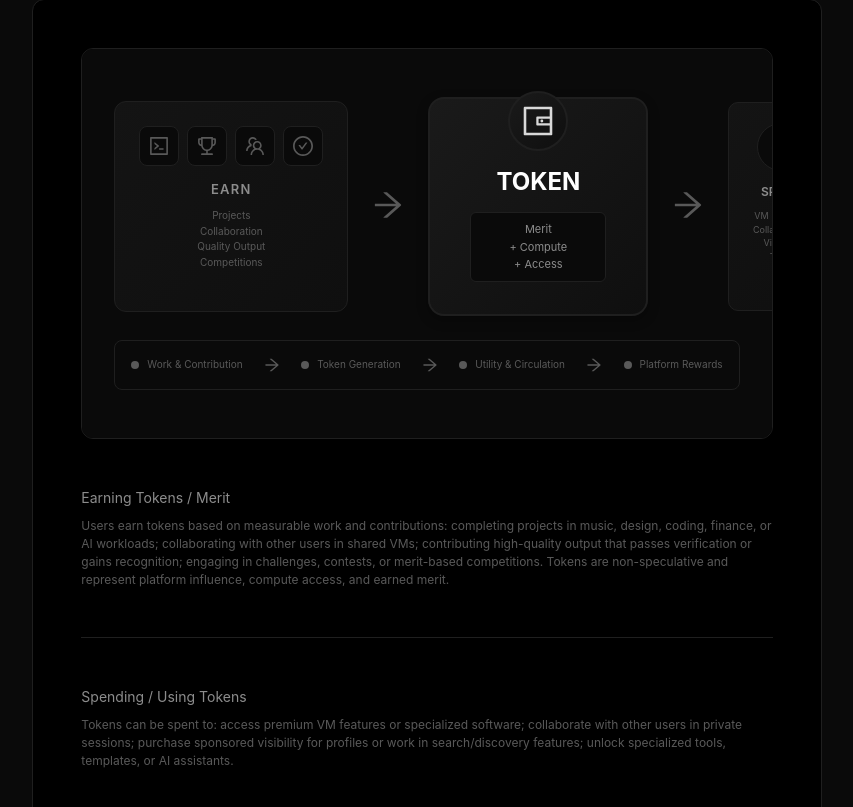
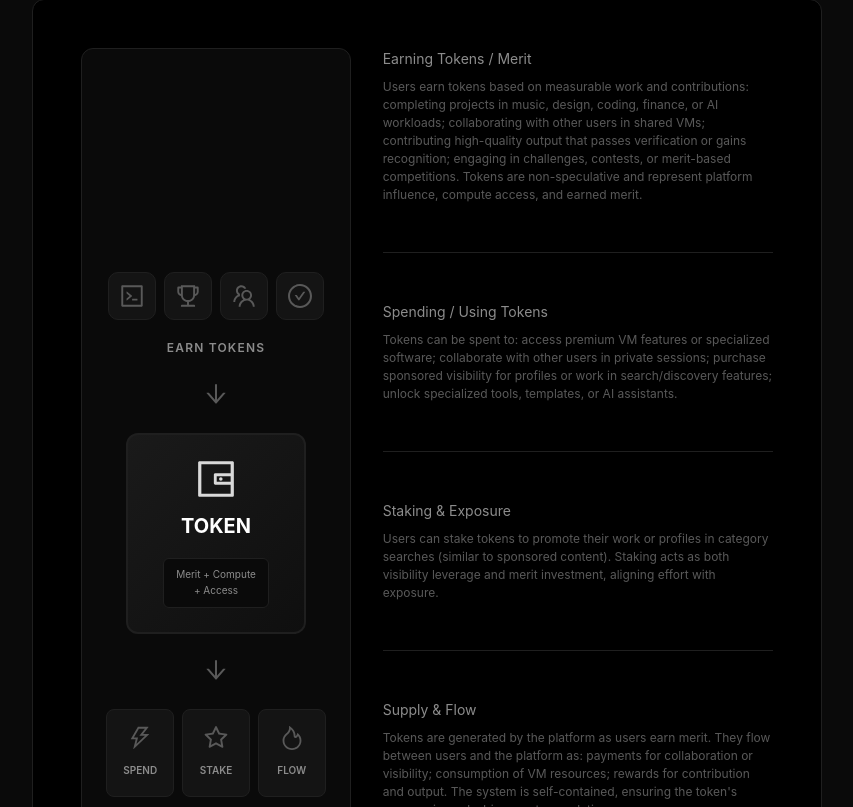
Before and after one commit to oldwestsolutions/oldoldwest, a Next.js app: page / in a window 1280 px wide. Shown: the part 3053-3860 px from the top of the page, without its empty margins (213-1066 px from the left). Built offline with nearby package versions, Linux system fonts and the light colour scheme.

Commit message:
Redesign tokenomics modal: illustration on left, text content on right side-by-side matching balance rate section style

```diff
--- a/src/app/page.tsx
+++ b/src/app/page.tsx
@@ -561,131 +561,101 @@ export default function Home() {
                 }}
                 bodyStyle={{ padding: 48 }}
               >
-                {/* Visual Tokenomics Flow Illustration - Horizontal Flow */}
+                <Row gutter={[32, 32]}>
+                  {/* Left: Visual Illustration */}
+                  <Col xs={24} lg={10}>
                     <div style={{
                       background: '#0a0a0a',
                       border: '1px solid #1f1f1f',
                       borderRadius: 12,
-                  padding: '48px 32px',
-                  marginBottom: 48,
-                  overflowX: 'auto'
+                      padding: '32px 24px',
+                      height: '100%',
+                      display: 'flex',
+                      flexDirection: 'column',
+                      justifyContent: 'center'
                     }}>
-                  <Row gutter={[24, 24]} align="middle" justify="center" style={{ flexWrap: 'nowrap', minWidth: 'max-content' }}>
-                    {/* Left: Earning Section */}
-                    <Col flex="0 0 auto">
-                      <div style={{
-                        padding: '24px',
-                        background: 'linear-gradient(135deg, #141414 0%, #0f0f0f 100%)',
-                        border: '1px solid #1f1f1f',
-                        borderRadius: 12,
-                        minWidth: 200,
-                        textAlign: 'center'
-                      }}>
-                        <div style={{ marginBottom: 16 }}>
+                      {/* Earning Section */}
+                      <div style={{ textAlign: 'center', marginBottom: 24 }}>
                         <div style={{
                           display: 'flex',
                           justifyContent: 'center',
                           gap: 8,
-                            marginBottom: 12,
+                          marginBottom: 16,
                           flexWrap: 'wrap'
                         }}>
                           <div style={{
-                              width: 40,
-                              height: 40,
-                              background: '#0a0a0a',
+                            width: 48,
+                            height: 48,
+                            background: '#141414',
                             border: '1px solid #1f1f1f',
-                              borderRadius: 8,
+                            borderRadius: 10,
                             display: 'flex',
                             alignItems: 'center',
                             justifyContent: 'center'
                           }}>
-                              <CodeOutlined style={{ fontSize: 20, color: '#595959' }} />
+                            <CodeOutlined style={{ fontSize: 24, color: '#595959' }} />
                           </div>
                           <div style={{
-                              width: 40,
-                              height: 40,
-                              background: '#0a0a0a',
+                            width: 48,
+                            height: 48,
+                            background: '#141414',
                             border: '1px solid #1f1f1f',
-                              borderRadius: 8,
+                            borderRadius: 10,
                             display: 'flex',
                             alignItems: 'center',
                             justifyContent: 'center'
                           }}>
-                              <TrophyOutlined style={{ fontSize: 20, color: '#595959' }} />
+                            <TrophyOutlined style={{ fontSize: 24, color: '#595959' }} />
                           </div>
                           <div style={{
-                              width: 40,
-                              height: 40,
-                              background: '#0a0a0a',
+                            width: 48,
+                            height: 48,
+                            background: '#141414',
                             border: '1px solid #1f1f1f',
-                              borderRadius: 8,
+                            borderRadius: 10,
                             display: 'flex',
                             alignItems: 'center',
                             justifyContent: 'center'
                           }}>
-                              <TeamOutlined style={{ fontSize: 20, color: '#595959' }} />
+                            <TeamOutlined style={{ fontSize: 24, color: '#595959' }} />
                           </div>
                           <div style={{
-                              width: 40,
-                              height: 40,
-                              background: '#0a0a0a',
+                            width: 48,
+                            height: 48,
+                            background: '#141414',
                             border: '1px solid #1f1f1f',
-                              borderRadius: 8,
+                            borderRadius: 10,
                             display: 'flex',
                             alignItems: 'center',
                             justifyContent: 'center'
                           }}>
-                              <CheckCircleOutlined style={{ fontSize: 20, color: '#595959' }} />
+                            <CheckCircleOutlined style={{ fontSize: 24, color: '#595959' }} />
                           </div>
                         </div>
-                          <Text style={{ color: '#8c8c8c', fontSize: 13, textTransform: 'uppercase', letterSpacing: '0.1em', fontWeight: 600 }}>
-                            EARN
+                        <Text style={{ color: '#8c8c8c', fontSize: 12, textTransform: 'uppercase', letterSpacing: '0.1em', fontWeight: 600 }}>
+                          EARN TOKENS
                         </Text>
-                          <div style={{ marginTop: 8 }}>
-                            <Text style={{ color: '#595959', fontSize: 10, display: 'block' }}>Projects</Text>
-                            <Text style={{ color: '#595959', fontSize: 10, display: 'block' }}>Collaboration</Text>
-                            <Text style={{ color: '#595959', fontSize: 10, display: 'block' }}>Quality Output</Text>
-                            <Text style={{ color: '#595959', fontSize: 10, display: 'block' }}>Competitions</Text>
                       </div>
+
+                      {/* Arrow Down */}
+                      <div style={{ textAlign: 'center', marginBottom: 24 }}>
+                        <ArrowDownOutlined style={{ fontSize: 24, color: '#595959' }} />
                       </div>
-                      </div>
-                    </Col>
 
-                    {/* Arrow Right */}
-                    <Col flex="0 0 auto">
-                      <ArrowRightOutlined style={{ fontSize: 32, color: '#595959' }} />
-                    </Col>
-
-                    {/* Center: Token Hub */}
-                    <Col flex="0 0 auto">
+                      {/* Token Hub */}
+                      <div style={{ textAlign: 'center', marginBottom: 24 }}>
                         <div style={{
-                        padding: '32px 40px',
+                          display: 'inline-flex',
+                          flexDirection: 'column',
+                          alignItems: 'center',
+                          padding: '24px 32px',
                           background: 'linear-gradient(135deg, #1a1a1a 0%, #0f0f0f 100%)',
                           border: '2px solid #1f1f1f',
-                        borderRadius: 16,
-                        minWidth: 220,
-                        textAlign: 'center',
-                        position: 'relative',
-                        boxShadow: '0 4px 12px rgba(0, 0, 0, 0.3)'
+                          borderRadius: 12,
+                          minWidth: 180
                         }}>
-                        <div style={{
-                          position: 'absolute',
-                          top: -8,
-                          left: '50%',
-                          transform: 'translateX(-50%)',
-                          width: 60,
-                          height: 60,
-                          background: 'linear-gradient(135deg, #1a1a1a 0%, #0f0f0f 100%)',
-                          border: '2px solid #1f1f1f',
-                          borderRadius: '50%',
-                          display: 'flex',
-                          alignItems: 'center',
-                          justifyContent: 'center'
-                        }}>
-                          <WalletOutlined style={{ fontSize: 32, color: '#d9d9d9' }} />
-                        </div>
-                        <div style={{ marginTop: 32 }}>
-                          <Text style={{ color: '#ffffff', fontSize: 24, fontWeight: 700, marginBottom: 8, display: 'block' }}>
+                          <WalletOutlined style={{ fontSize: 40, color: '#d9d9d9', marginBottom: 12 }} />
+                          <Text style={{ color: '#ffffff', fontSize: 20, fontWeight: 700, marginBottom: 8 }}>
                             TOKEN
                           </Text>
                           <div style={{
@@ -693,170 +663,63 @@ export default function Home() {
                             background: '#0a0a0a',
                             border: '1px solid #1f1f1f',
                             borderRadius: 6,
-                            marginTop: 12
+                            marginTop: 8
                           }}>
-                            <Text style={{ color: '#8c8c8c', fontSize: 11, display: 'block' }}>Merit</Text>
-                            <Text style={{ color: '#8c8c8c', fontSize: 11, display: 'block' }}>+ Compute</Text>
-                            <Text style={{ color: '#8c8c8c', fontSize: 11, display: 'block' }}>+ Access</Text>
-                          </div>
-                        </div>
-                      </div>
-                    </Col>
-
-                    {/* Arrow Right */}
-                    <Col flex="0 0 auto">
-                      <ArrowRightOutlined style={{ fontSize: 32, color: '#595959' }} />
-                    </Col>
-
-                    {/* Right: Three Paths */}
-                    <Col flex="1 1 auto">
-                      <Row gutter={[12, 12]} style={{ width: '100%' }}>
-                        <Col xs={24} sm={8}>
-                          <div style={{
-                            padding: '20px 16px',
-                            background: 'linear-gradient(135deg, #141414 0%, #0f0f0f 100%)',
-                            border: '1px solid #1f1f1f',
-                            borderRadius: 10,
-                            textAlign: 'center',
-                            height: '100%',
-                            position: 'relative'
-                          }}>
-                            <div style={{
-                              width: 48,
-                              height: 48,
-                              background: '#0a0a0a',
-                              border: '1px solid #1f1f1f',
-                              borderRadius: '50%',
-                              display: 'flex',
-                              alignItems: 'center',
-                              justifyContent: 'center',
-                              margin: '0 auto 12px'
-                            }}>
-                              <ThunderboltOutlined style={{ fontSize: 24, color: '#595959' }} />
-                            </div>
-                            <Text style={{ color: '#8c8c8c', fontSize: 12, display: 'block', marginBottom: 8, fontWeight: 600 }}>
-                              SPEND
-                            </Text>
-                            <div style={{ marginTop: 8 }}>
-                              <Text style={{ color: '#595959', fontSize: 9, display: 'block', lineHeight: 1.5 }}>VM Features</Text>
-                              <Text style={{ color: '#595959', fontSize: 9, display: 'block', lineHeight: 1.5 }}>Collaboration</Text>
-                              <Text style={{ color: '#595959', fontSize: 9, display: 'block', lineHeight: 1.5 }}>Visibility</Text>
-                              <Text style={{ color: '#595959', fontSize: 9, display: 'block', lineHeight: 1.5 }}>Tools</Text>
-                            </div>
-                          </div>
-                        </Col>
-                        <Col xs={24} sm={8}>
-                          <div style={{
-                            padding: '20px 16px',
-                            background: 'linear-gradient(135deg, #141414 0%, #0f0f0f 100%)',
-                            border: '1px solid #1f1f1f',
-                            borderRadius: 10,
-                            textAlign: 'center',
-                            height: '100%',
-                            position: 'relative'
-                          }}>
-                            <div style={{
-                              width: 48,
-                              height: 48,
-                              background: '#0a0a0a',
-                              border: '1px solid #1f1f1f',
-                              borderRadius: '50%',
-                              display: 'flex',
-                              alignItems: 'center',
-                              justifyContent: 'center',
-                              margin: '0 auto 12px'
-                            }}>
-                              <StarOutlined style={{ fontSize: 24, color: '#595959' }} />
-                            </div>
-                            <Text style={{ color: '#8c8c8c', fontSize: 12, display: 'block', marginBottom: 8, fontWeight: 600 }}>
-                              STAKE
-                            </Text>
-                            <div style={{ marginTop: 8 }}>
-                              <Text style={{ color: '#595959', fontSize: 9, display: 'block', lineHeight: 1.5 }}>Promote Work</Text>
-                              <Text style={{ color: '#595959', fontSize: 9, display: 'block', lineHeight: 1.5 }}>Category Search</Text>
-                              <Text style={{ color: '#595959', fontSize: 9, display: 'block', lineHeight: 1.5 }}>Visibility</Text>
-                              <Text style={{ color: '#595959', fontSize: 9, display: 'block', lineHeight: 1.5 }}>Leverage</Text>
-                            </div>
-                          </div>
-                        </Col>
-                        <Col xs={24} sm={8}>
-                          <div style={{
-                            padding: '20px 16px',
-                            background: 'linear-gradient(135deg, #141414 0%, #0f0f0f 100%)',
-                            border: '1px solid #1f1f1f',
-                            borderRadius: 10,
-                            textAlign: 'center',
-                            height: '100%',
-                            position: 'relative'
-                          }}>
-                            <div style={{
-                              width: 48,
-                              height: 48,
-                              background: '#0a0a0a',
-                              border: '1px solid #1f1f1f',
-                              borderRadius: '50%',
-                              display: 'flex',
-                              alignItems: 'center',
-                              justifyContent: 'center',
-                              margin: '0 auto 12px'
-                            }}>
-                              <FireOutlined style={{ fontSize: 24, color: '#595959' }} />
-                            </div>
-                            <Text style={{ color: '#8c8c8c', fontSize: 12, display: 'block', marginBottom: 8, fontWeight: 600 }}>
-                              FLOW
-                            </Text>
-                            <div style={{ marginTop: 8 }}>
-                              <Text style={{ color: '#595959', fontSize: 9, display: 'block', lineHeight: 1.5 }}>Platform Rewards</Text>
-                              <Text style={{ color: '#595959', fontSize: 9, display: 'block', lineHeight: 1.5 }}>Resource Consumption</Text>
-                              <Text style={{ color: '#595959', fontSize: 9, display: 'block', lineHeight: 1.5 }}>Self-Contained</Text>
-                              <Text style={{ color: '#595959', fontSize: 9, display: 'block', lineHeight: 1.5 }}>Ecosystem</Text>
-                            </div>
-                          </div>
-                        </Col>
-                      </Row>
-                    </Col>
-                  </Row>
-
-                  {/* Flow Lines */}
-                  <div style={{
-                    position: 'relative',
-                    marginTop: 24,
-                    padding: '16px',
-                    background: '#0a0a0a',
-                    border: '1px solid #1f1f1f',
-                    borderRadius: 8
-                  }}>
-                    <div style={{
-                      display: 'flex',
-                      justifyContent: 'space-between',
-                      alignItems: 'center',
-                      flexWrap: 'wrap',
-                      gap: 16
-                    }}>
-                      <div style={{ display: 'flex', alignItems: 'center', gap: 8 }}>
-                        <div style={{ width: 8, height: 8, background: '#595959', borderRadius: '50%' }}></div>
-                        <Text style={{ color: '#595959', fontSize: 10 }}>Work & Contribution</Text>
-                      </div>
-                      <ArrowRightOutlined style={{ fontSize: 16, color: '#595959' }} />
-                      <div style={{ display: 'flex', alignItems: 'center', gap: 8 }}>
-                        <div style={{ width: 8, height: 8, background: '#595959', borderRadius: '50%' }}></div>
-                        <Text style={{ color: '#595959', fontSize: 10 }}>Token Generation</Text>
-                      </div>
-                      <ArrowRightOutlined style={{ fontSize: 16, color: '#595959' }} />
-                      <div style={{ display: 'flex', alignItems: 'center', gap: 8 }}>
-                        <div style={{ width: 8, height: 8, background: '#595959', borderRadius: '50%' }}></div>
-                        <Text style={{ color: '#595959', fontSize: 10 }}>Utility & Circulation</Text>
-                      </div>
-                      <ArrowRightOutlined style={{ fontSize: 16, color: '#595959' }} />
-                      <div style={{ display: 'flex', alignItems: 'center', gap: 8 }}>
-                        <div style={{ width: 8, height: 8, background: '#595959', borderRadius: '50%' }}></div>
-                        <Text style={{ color: '#595959', fontSize: 10 }}>Platform Rewards</Text>
-                      </div>
+                            <Text style={{ color: '#8c8c8c', fontSize: 10, display: 'block' }}>Merit + Compute</Text>
+                            <Text style={{ color: '#8c8c8c', fontSize: 10, display: 'block' }}>+ Access</Text>
                           </div>
                         </div>
                       </div>
 
-                {/* Detailed Text Sections */}
+                      {/* Arrow Down */}
+                      <div style={{ textAlign: 'center', marginBottom: 24 }}>
+                        <ArrowDownOutlined style={{ fontSize: 24, color: '#595959' }} />
+                      </div>
+
+                      {/* Three Paths */}
+                      <Row gutter={[8, 8]} justify="center">
+                        <Col xs={8}>
+                          <div style={{
+                            padding: '16px 12px',
+                            background: '#141414',
+                            border: '1px solid #1f1f1f',
+                            borderRadius: 8,
+                            textAlign: 'center'
+                          }}>
+                            <ThunderboltOutlined style={{ fontSize: 24, color: '#595959', marginBottom: 8 }} />
+                            <Text style={{ color: '#8c8c8c', fontSize: 10, fontWeight: 600 }}>SPEND</Text>
+                          </div>
+                        </Col>
+                        <Col xs={8}>
+                          <div style={{
+                            padding: '16px 12px',
+                            background: '#141414',
+                            border: '1px solid #1f1f1f',
+                            borderRadius: 8,
+                            textAlign: 'center'
+                          }}>
+                            <StarOutlined style={{ fontSize: 24, color: '#595959', marginBottom: 8 }} />
+                            <Text style={{ color: '#8c8c8c', fontSize: 10, fontWeight: 600 }}>STAKE</Text>
+                          </div>
+                        </Col>
+                        <Col xs={8}>
+                          <div style={{
+                            padding: '16px 12px',
+                            background: '#141414',
+                            border: '1px solid #1f1f1f',
+                            borderRadius: 8,
+                            textAlign: 'center'
+                          }}>
+                            <FireOutlined style={{ fontSize: 24, color: '#595959', marginBottom: 8 }} />
+                            <Text style={{ color: '#8c8c8c', fontSize: 10, fontWeight: 600 }}>FLOW</Text>
+                          </div>
+                        </Col>
+                      </Row>
+                    </div>
+                  </Col>
+
+                  {/* Right: Text Content Sections */}
+                  <Col xs={24} lg={14}>
                     <Space direction="vertical" size="large" style={{ width: '100%' }}>
                       <div>
                         <Row justify="space-between" style={{ marginBottom: 8 }}>
@@ -921,6 +784,8 @@ export default function Home() {
                         </Paragraph>
                       </div>
                     </Space>
+                  </Col>
+                </Row>
               </Card>
             </Col>
           </Row>
```
Lines whose indentation alone changed are shown as unchanged.
